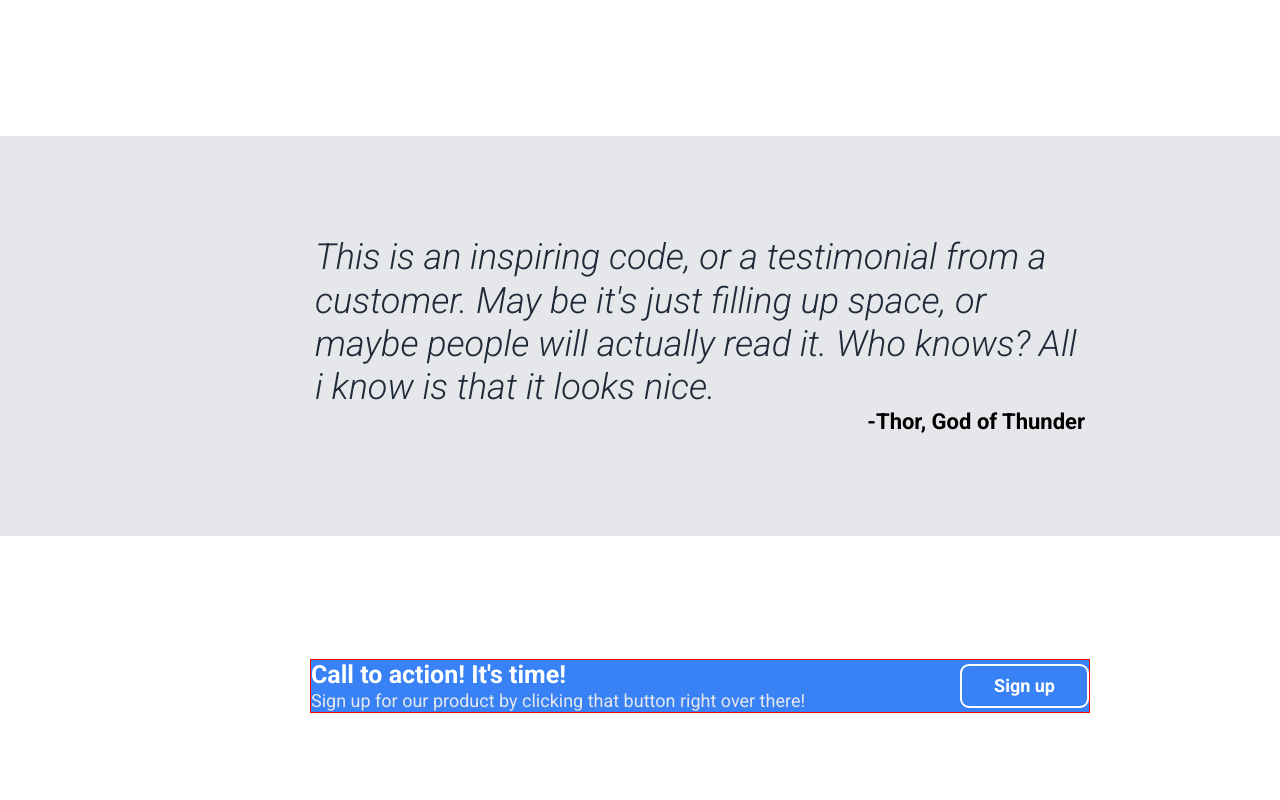
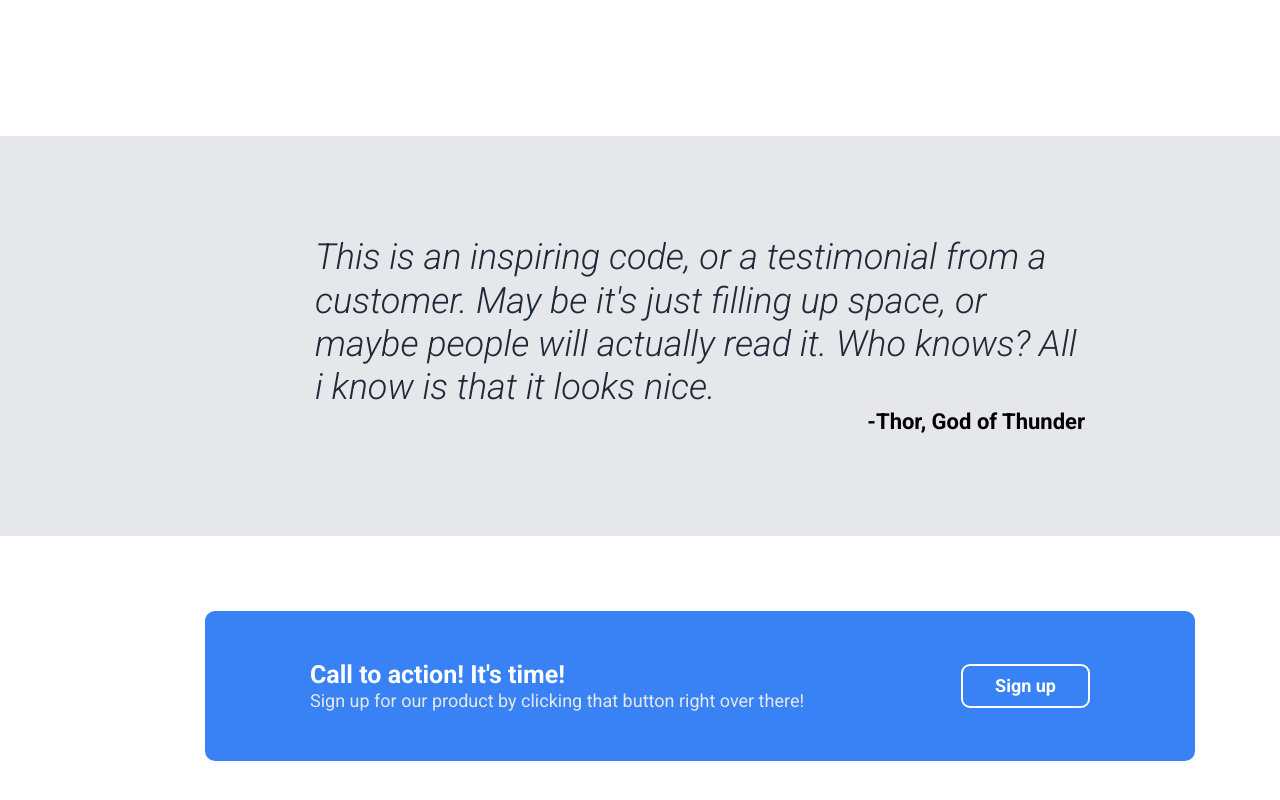
Before and after one commit to syarshadali/landing-page, a plain HTML site: page index.html in a window 1280 px wide. Shown: the part 909-1709 px from the top of the page. Drawn offline with Linux system fonts and the light colour scheme.

Commit message:
Edit code, styles in index.html and style.css

```diff
--- a/index.html
+++ b/index.html
@@ -123,6 +123,7 @@
         <!-- Modal Section -->
 
         <section id="call-to-action">
+            <div class="action-container">
                 <div class="modal">
                     <div class="modal-header-text">
                         <div class="modal-header">
@@ -136,6 +137,7 @@
                         <a href="#">Sign up</a>
                     </div>
                 </div>
+            </div>
         </section>
     </body>
 
--- a/styles/style.css
+++ b/styles/style.css
@@ -203,13 +203,22 @@ figcaption {
     align-items: center;
 }
 
+.action-container {
+    width: 99rem;
+    height: 15rem;
+    display: flex;
+    align-items: center;
+    justify-content: center;
+    background-color: #3882F6;
+    border-radius: 1rem;
+}
+
 .modal-text {
     font-size: 1.8rem;
     color: #E5E7EB;
 }
 
 .modal {
-    border: 1px solid red;
     width: 78rem;
     background-color: #3882F6;
     display: flex;
```
